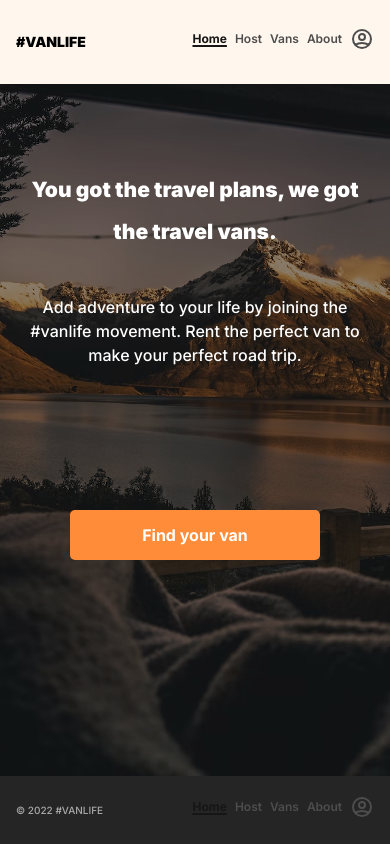
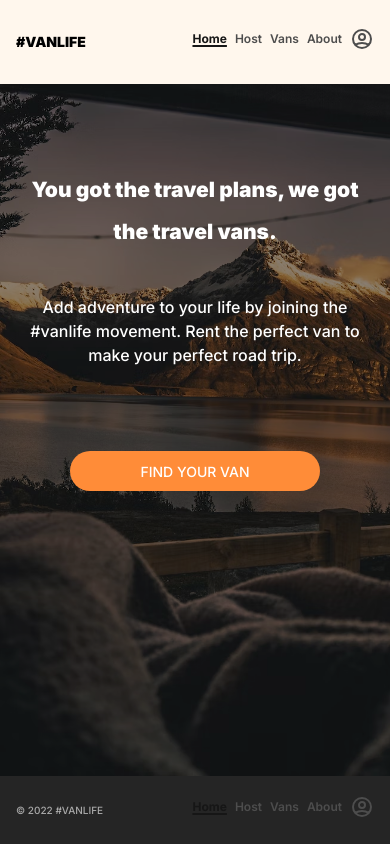
Before and after one commit to konstantine-sa/React_mini_VanLife, a React (Vite) app: page / in a window 390 px wide. Built offline with nearby package versions, Linux system fonts and the light colour scheme; what miragejs would draw is missing.

Commit message:
Large button and minor bugs refactored

```diff
--- a/src/components/Buttons/ButtonLarge/ButtonLarge.module.css
+++ b/src/components/Buttons/ButtonLarge/ButtonLarge.module.css
@@ -1,4 +1,4 @@
-.buttonLarge {
+/* .buttonLarge {
   width: 70%;
   height: 50px;
 
@@ -19,4 +19,52 @@
   font-size: 16px;
   font-weight: 700;
   line-height: 32px;
+} */
+
+.buttonLarge {
+  position: relative;
+  font-size: 17px;
+  text-transform: uppercase;
+  text-decoration: none;
+  padding: 1em 2.5em;
+  display: inline-block;
+  border-radius: 6em;
+  transition: all 0.2s;
+  border: none;
+  font-family: inherit;
+  font-weight: 500;
+  color: #fff;
+  background-color: #ff8c38;
 }
+
+.buttonLarge:hover {
+  transform: translateY(-3px);
+  box-shadow: 0 10px 20px rgba(0, 0, 0, 0.2);
+}
+
+.buttonLarge:active {
+  transform: translateY(-1px);
+  box-shadow: 0 5px 10px rgba(0, 0, 0, 0.2);
+}
+
+.buttonLarge::after {
+  content: "";
+  display: inline-block;
+  height: 100%;
+  width: 100%;
+  border-radius: 100px;
+  position: absolute;
+  top: 0;
+  left: 0;
+  z-index: -1;
+  transition: all 0.4s;
+}
+
+.buttonLarge::after {
+  background-color: #ff8c38;
+}
+
+.buttonLarge:hover::after {
+  transform: scaleX(1.4) scaleY(1.6);
+  opacity: 0;
+}
--- a/src/components/Pages/Home/Home.jsx
+++ b/src/components/Pages/Home/Home.jsx
@@ -13,7 +13,9 @@ export default function Home() {
           Add adventure to your life by joining the #vanlife movement. Rent the
           perfect van to make your perfect road trip.
         </p>
-        <ButtonLarge buttonName="Find your van" />
+        <div className={styles.buttonWrap}>
+          <ButtonLarge className={styles.button} buttonName="Find your van" />
+        </div>
       </section>
     </div>
   );
--- a/src/components/Pages/Home/Home.module.css
+++ b/src/components/Pages/Home/Home.module.css
@@ -31,6 +31,22 @@
   line-height: 24px;
 }
 
+.buttonWrap {
+  display: flex;
+  justify-content: center;
+  margin-top: 30vh;
+  width: 100%;
+  max-width: 500px;
+}
+
+.buttonWrap :first-child {
+  display: flex;
+  justify-content: center;
+  align-items: center;
+
+  width: 100%;
+}
+
 /* =============================================MEDIA QUERY 450px */
 @media only screen and (max-width: 450px) {
   .container {
@@ -41,4 +57,14 @@
   .title {
     font-size: 21px;
   }
+
+  .buttonWrap {
+    margin-top: 10vh;
+  }
+
+  .buttonWrap :first-child {
+    height: 40px;
+    font-size: 14px;
+    width: 70%;
+  }
 }
--- a/src/components/Pages/Host/UsersVans/ListedVanCard/ListedVanCard.module.css
+++ b/src/components/Pages/Host/UsersVans/ListedVanCard/ListedVanCard.module.css
@@ -7,6 +7,8 @@
   margin-top: 32px;
   background-color: #fff;
   border-radius: 6px;
+  color: #161616;
+  box-shadow: 0px 10px 20px -18px;
 }
 
 .vanImage {
--- a/src/components/Pages/Host/UsersVans/UsersVans.module.css
+++ b/src/components/Pages/Host/UsersVans/UsersVans.module.css
@@ -4,6 +4,7 @@
   justify-content: flex-start;
   align-items: flex-start;
   padding: 0 26px;
+  padding-bottom: 32px;
   min-height: 78vh;
   background: #fff7ed;
   font-family: Inter;
@@ -27,6 +28,7 @@
 @media only screen and (max-width: 390px) {
   .container {
     padding: 0 16px;
+    padding-bottom: 20px;
   }
 
   .title {
--- a/src/components/Pages/Login/Login.module.css
+++ b/src/components/Pages/Login/Login.module.css
@@ -29,6 +29,7 @@
   font-family: "Inter", sans-serif;
   box-shadow: 0px 1px 2px rgba(0, 0, 0, 0.05);
   font-weight: 400;
+  box-shadow: 0px 10px 20px -18px;
 }
 
 .loginForm > input:focus {
@@ -41,20 +42,24 @@
 
 .loginForm > input:last-of-type {
   border-radius: 0px 0px 6px 6px;
-  border-top: none;
+
+  margin-top: 3px;
 }
 
 .buttonWrap {
+  display: flex;
+  justify-content: center;
   width: 100%;
   max-width: 500px;
 }
 
 .buttonWrap :first-child {
   display: flex;
+  justify-content: center;
+  align-items: center;
   margin-top: 32px;
   margin-bottom: 85px;
-  height: 40px;
-  width: 100%;
+  width: 50%;
 }
 
 .createAccountWrap {
@@ -85,6 +90,12 @@
     margin-bottom: 40px;
   }
 
+  .buttonWrap :first-child {
+    height: 40px;
+    font-size: 14px;
+    width: 50%;
+  }
+
   .createAccountWrap {
     display: flex;
     flex-direction: column;
--- a/src/components/Pages/Vans/Vans.jsx
+++ b/src/components/Pages/Vans/Vans.jsx
@@ -1,4 +1,3 @@
-import React from "react";
 import { NavLink, useSearchParams, useLoaderData } from "react-router-dom";
 import styles from "./Vans.module.css";
 import VanCard from "./VanCard/VanCard";
@@ -12,6 +11,7 @@ export default function Vans() {
   const [searchParams, setSearchParams] = useSearchParams([]);
 
   const vans = useLoaderData();
+  console.log(vans);
 
   const typeFilter = searchParams.get("type");
 
```
